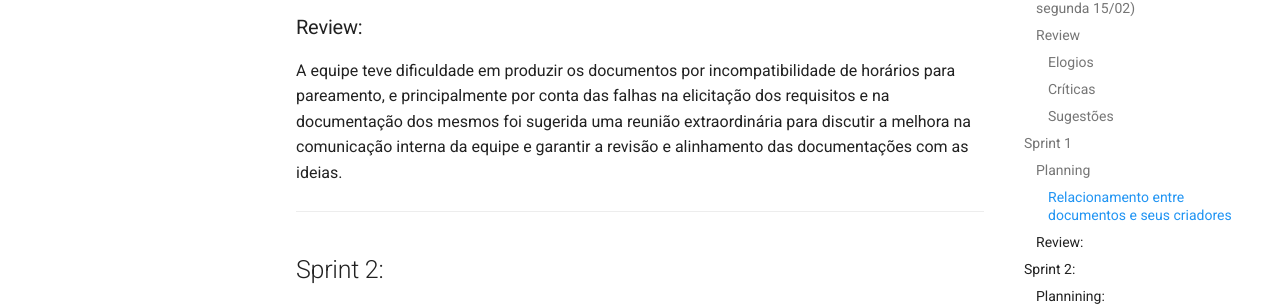
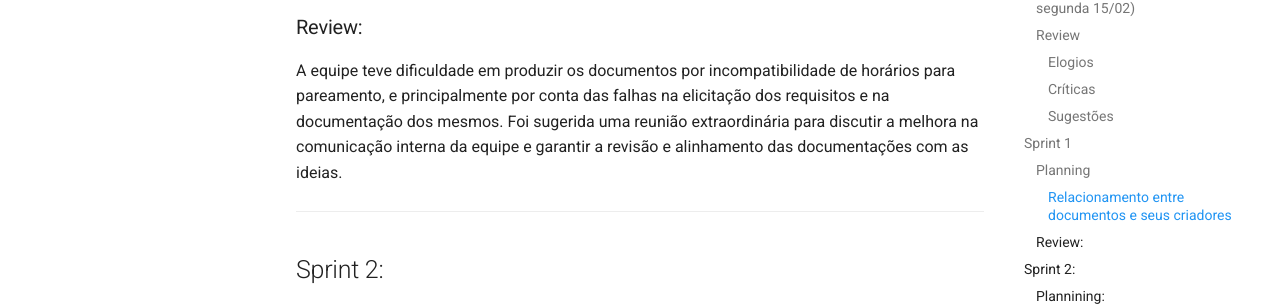
Before and after one commit to UnBArqDsw2020-2/2020.2_G2_Encare, an MkDocs documentation site: the page built from docs/Modelagem/Sprints.md, in a window 1280 px wide and 900 px high, scrolled down 3138 px. Shown: the part 199-505 px from the top of the window. Built offline with MkDocs 1.6.1 and Material for MkDocs 9.7.7, drawn with Linux system fonts in a browser that asks for light colours; comment, search, counter and statistics services are not loaded.

Commit message:
Corrige texto

```diff
--- a/docs/Modelagem/Sprints.md
+++ b/docs/Modelagem/Sprints.md
@@ -142,7 +142,7 @@ Obs: Os documentos produzidos são discutidos em reunião e revisados por no mí
 
 ### Review:
 
-A equipe teve dificuldade em produzir os documentos por incompatibilidade de horários para pareamento, e principalmente por conta das falhas na elicitação dos requisitos e na documentação dos mesmos foi sugerida uma reunião extraordinária para discutir a melhora na comunicação interna da equipe e garantir a revisão e alinhamento das documentações com as ideias.
+A equipe teve dificuldade em produzir os documentos por incompatibilidade de horários para pareamento, e principalmente por conta das falhas na elicitação dos requisitos e na documentação dos mesmos. Foi sugerida uma reunião extraordinária para discutir a melhora na comunicação interna da equipe e garantir a revisão e alinhamento das documentações com as ideias.
 
 ----
 
```
